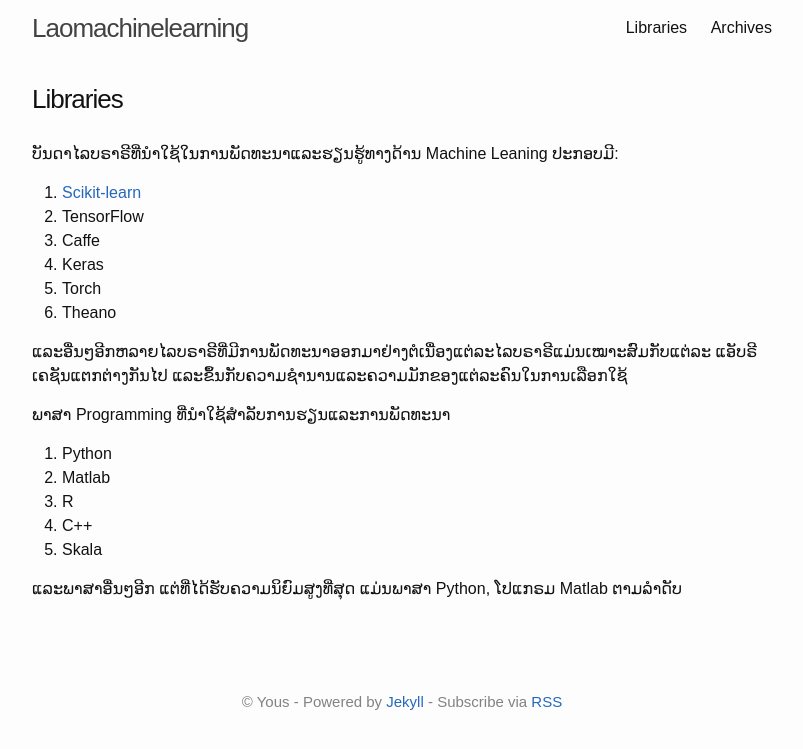
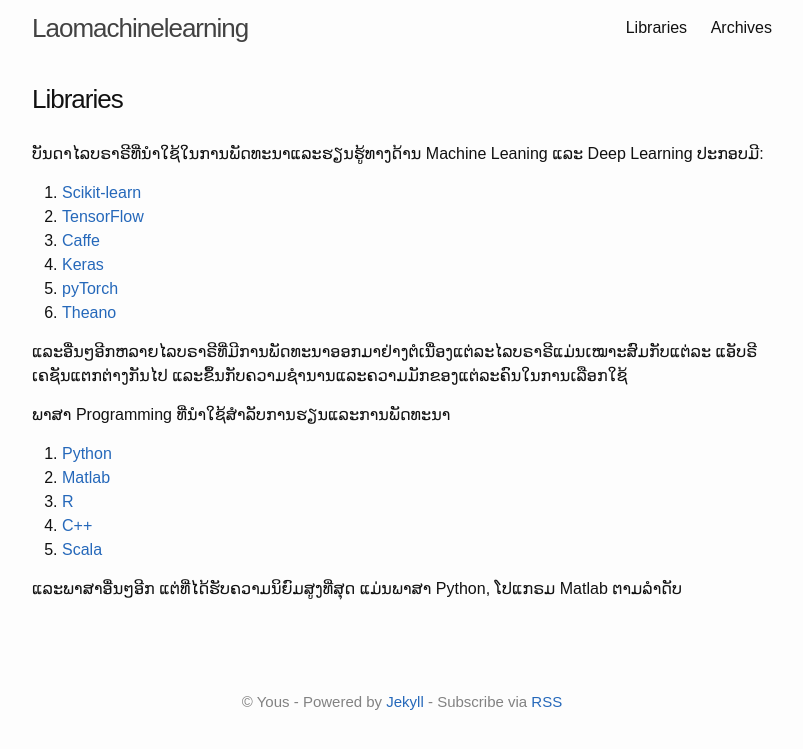
Before and after one commit to laomachinelearning/laomachinelearning.github.io, a Jekyll site: the page built from library.md, in a window 1280 px wide. Shown: the top 749 px of the page, without its empty margins (238-1041 px from the left). Built offline with Jekyll 4.4.1, drawn with Linux system fonts in a browser that asks for light colours.

Commit message:
Update library.md

```diff
--- a/library.md
+++ b/library.md
@@ -4,22 +4,22 @@ title: "Libraries"
 permalink: /library/
 ---
 
-ບັນດາໄລບຣາຣີທີ່ນຳໃຊ້ໃນການພັດທະນາແລະຮຽນຮູ້ທາງດ້ານ Machine Leaning ປະກອບມີ:
+ບັນດາໄລບຣາຣີທີ່ນຳໃຊ້ໃນການພັດທະນາແລະຮຽນຮູ້ທາງດ້ານ Machine Leaning ແລະ Deep Learning ປະກອບມີ:
 
-1. <a href="https:\\www.google.com">Scikit-learn</a>
-2. TensorFlow
-3. Caffe
-4. Keras
-5. Torch
-6. Theano
+1. <a href="https://scikit-learn.org/">Scikit-learn</a>
+2. <a href="https://www.tensorflow.org/">TensorFlow</a>
+3. <a href="https://caffe.berkeleyvision.org/">Caffe </a>
+4. <a href="https://keras.io/">Keras</a>
+5. <a href="http://pytorch.org/">pyTorch</a>
+6. <a href="http://deeplearning.net/software/theano/">Theano</a>
 
 ແລະອື່ນໆອີກຫລາຍໄລບຣາຣີທີ່ມີການພັດທະນາອອກມາຢ່າງຕໍເນື່ອງແຕ່ລະໄລບຣາຣີແມ່ນເໝາະສົມກັບແຕ່ລະ ແອັບຣີເຄຊັນແຕກຕ່າງກັນໄປ ແລະຂຶ້ນກັບຄວາມຊໍານານແລະຄວາມມັກຂອງແຕ່ລະຄົນໃນການເລືອກໃຊ້
 
 ພາສາ Programming ທີ່ນຳໃຊ້ສຳລັບການຮຽນແລະການພັດທະນາ
-1. Python
-2. Matlab
-3. R
-4. C++
-5. Skala
+1. <a href="https://www.python.org/">Python</a>
+2. <a href="https://www.mathworks.com/products/matlab.html">Matlab </a>
+3. <a href="https://www.r-project.org/about.html">R </a>
+4. <a href="http://www.cplusplus.com/doc/tutorial/">C++ </a>
+5. <a href="https://www.scala-lang.org/">Scala </a>
 
 ແລະພາສາອື່ນໆອີກ ແຕ່ທີ່ໄດ້ຮັບຄວາມນິຍົມສູງທີ່ສຸດ ແມ່ນພາສາ Python, ໂປແກຣມ Matlab ຕາມລຳດັບ
```
